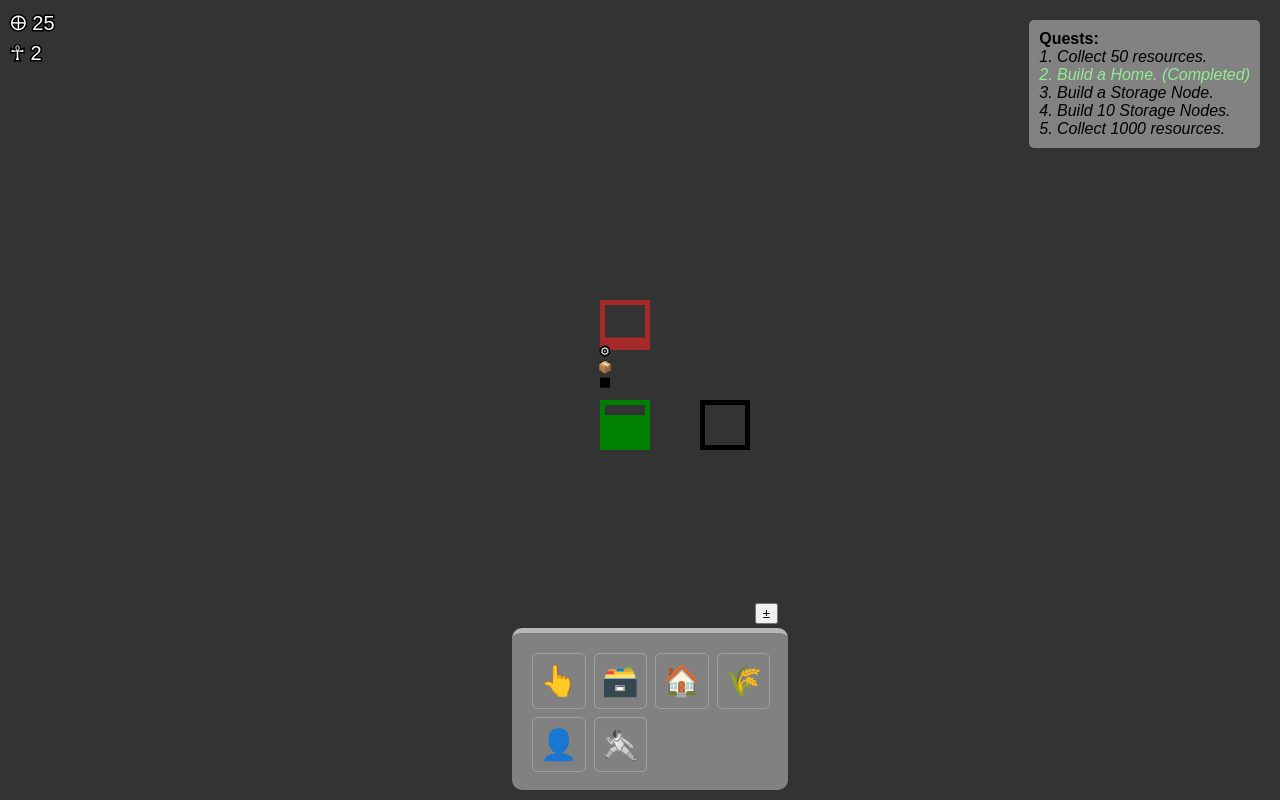
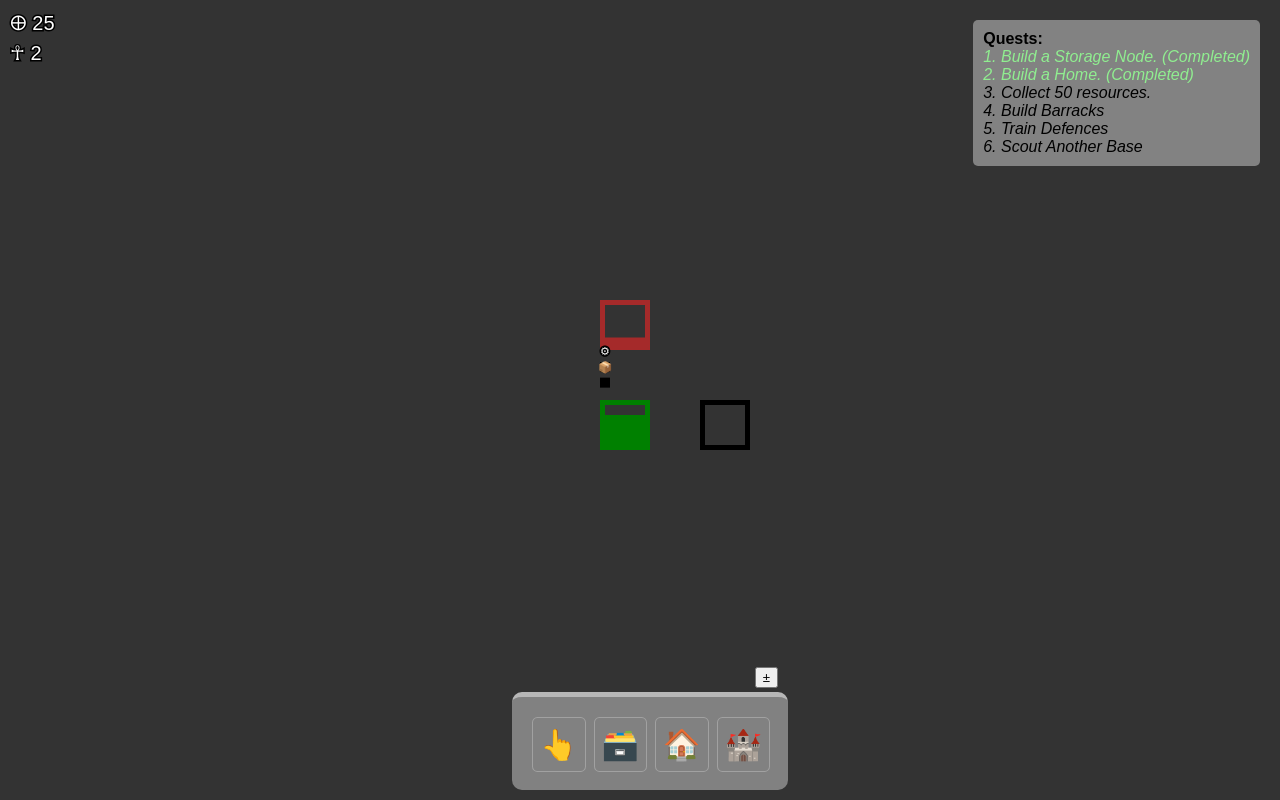
Before and after one commit to TildeAsterisk/Dynasty_Dispute, a plain HTML site: page index.html in a window 1280 px wide. Drawn offline with Linux system fonts and the light colour scheme.

Commit message:
Adding the Barracks Node to gameplay. Still need to implement its functionality

```diff
--- a/index.html
+++ b/index.html
@@ -27,9 +27,10 @@
         <div class="grid-item" data-value=""              >👆</div>
         <div class="grid-item" data-value="storage_Node"  >🗃️</div>
         <div class="grid-item" data-value="home"          >🏠</div>
-        <div class="grid-item" data-value="resource_Node" >🌾</div>
+        <div class="grid-item" data-value="barracks_Node"  >🏰</div>
+        <!--div class="grid-item" data-value="resource_Node" >🌾</div>
         <div class="grid-item" data-value="generic_Agent" >👤</div>
-        <div class="grid-item" data-value="raider_Agent"  >🤺</div>
+        <div class="grid-item" data-value="raider_Agent"  >🤺</div-->
     </div>
   </div>
 
--- a/main.js
+++ b/main.js
@@ -177,6 +177,14 @@ class Node {
       colour: "green",
       description: "Contains resources to be extracted.  Cost: 200",
       cost : 200
+    },
+    barracks_Node :
+    {
+      key : "barracks_Node",
+      name: "Barracks Node",
+      colour: "orange",
+      description: "Houses and trains Agents for defence.  Cost: 150",
+      cost : 150
     }
   }
 
@@ -888,13 +896,16 @@ class Quest {
 // Quest Log
 const questLog = [
   /*new Quest("Build a resource node", () => gameState.nodes.some(b => b.type === Node.types.resource_Node.key)),*/
+  new Quest("Build a Storage Node.",   () => (gameState.nodes.filter(b => b.type.key === Node.types.storage_Node.key).length >= 1) ),
+  new Quest("Build a Home.",           () => gameState.nodes.some(b => b.type.key === Node.types.home.key)),
   new Quest("Collect 50 resources.",   () => gameState.totalStoredResources >= 50),
-  new Quest("Build a Home.",           () => gameState.nodes.some(b => b.type.key === Node.types.home.key)),
-  new Quest("Build a Storage Node.",   () => (gameState.nodes.filter(b => b.type.key === Node.types.storage_Node.key).length >= 2) ),
   //new Quest("Upgrade Home",         () => gameState.nodes.some(b => b.type.key === Node.types.home.key)),
   //new Quest("Build a Resource Node.",  () => (gameState.nodes.filter(b => b.type.key === Node.types.resource_Node.key).length >= 2) ),
-  new Quest("Build 10 Storage Nodes.",   () => (gameState.nodes.filter(b => b.type.key === Node.types.storage_Node.key).length >= 10) ),
-  new Quest("Collect 1000 resources.", () => gameState.totalStoredResources >= 1000),
+  //new Quest("Build 10 Storage Nodes.",   () => (gameState.nodes.filter(b => b.type.key === Node.types.storage_Node.key).length >= 10) ),
+  //new Quest("Collect 1000 resources.", () => gameState.totalStoredResources >= 1000),
+  new Quest("Build Barracks", () => gameState.nodes.some(b => b.type.key === Node.types.barracks_Node.key)),
+  new Quest("Train Defences", () => gameState.totalStoredResources >= 10000),
+  new Quest("Scout Another Base", () => gameState.totalStoredResources >= 10000),
 ];
 // Function to draw the quest log on the canvas screen
 function drawQuestLog() {
```
Also changed, not shown: README.MD.
